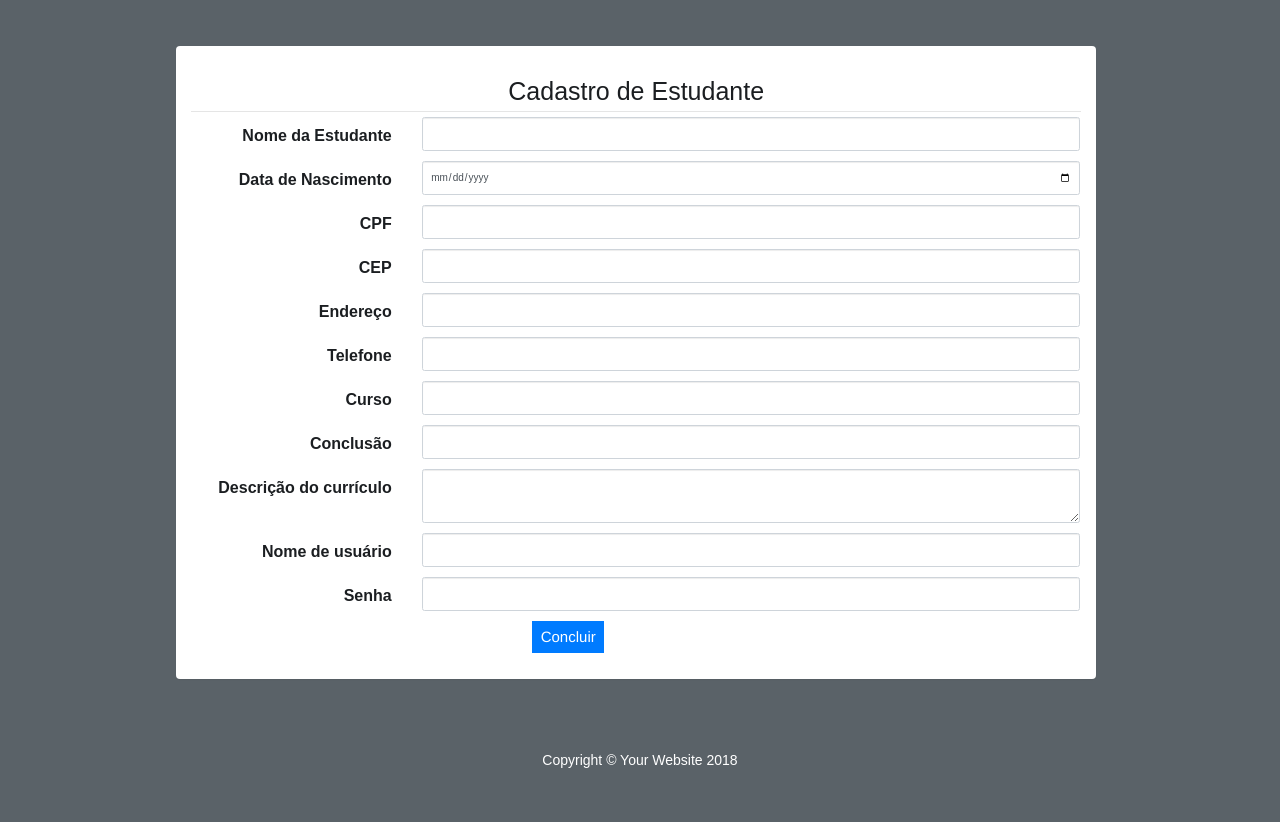
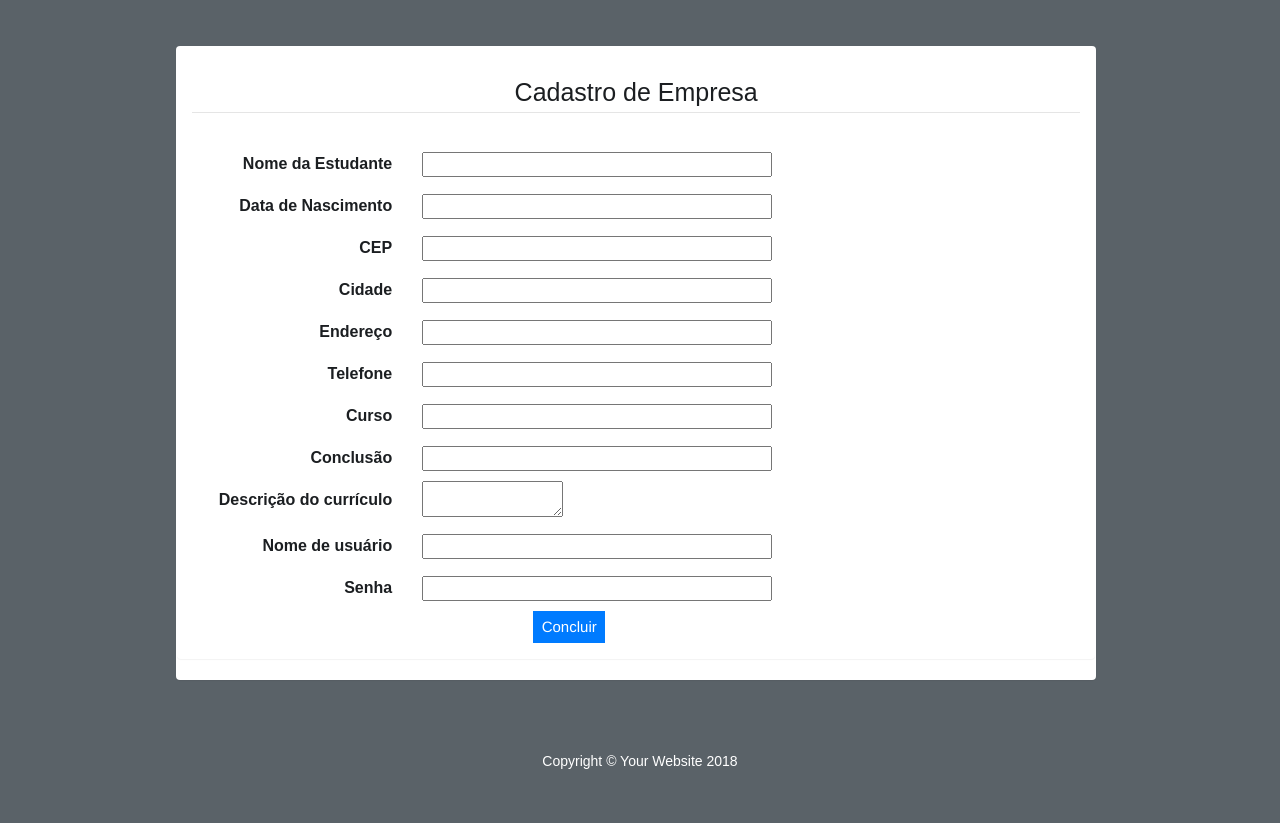
Before and after one commit to RaphaelDoBu/projeto-empsoft, a Django app: template projempsoft/templates/cadastro-estudante.html in a window 1280 px wide. Shown: the part 91-914 px from the top of the page. Run offline with Django 3.2, Linux system fonts and the light colour scheme; the template is opened without the code that fills it, so the values that code supplies are empty, except form fields; tables that the repository leaves empty hold one stand-in row (values such as "Sample post"); form fields are guessed from the names that the template uses; some libraries are stand-ins or nearby versions; some web fonts are replaced.

Commit message:
salvar formulario

```diff
--- a/projempsoft/models.py
+++ b/projempsoft/models.py
@@ -17,7 +17,6 @@ class Estudante(models.Model):
         return self.nome + ' - ' + self.curso
 
 class Empresa(models.Model):
-    estudante = models.ForeignKey(Estudante, on_delete=models.CASCADE)
     nome = models.CharField(max_length=250)
     endereco = models.CharField(max_length=250)
     cnpj = models.CharField(max_length=250)
--- a/projempsoft/static/css/grayscale.css
+++ b/projempsoft/static/css/grayscale.css
@@ -298,3 +298,17 @@ img::-moz-selection {
 .navbar-nav a{
   font-family: "Arial Black", arial-black;
 }
+
+.form-group input{
+  color: #000000;
+  width: 350px;
+  height: 25px;
+  margin-top: 7px;
+}
+
+
+.form-group input#id_descricao_curriculo{
+  color: #000000;
+  width: 350px;
+  height: 60px;
+}
--- a/projempsoft/templates/cadastro-estudante.html
+++ b/projempsoft/templates/cadastro-estudante.html
@@ -74,81 +74,79 @@
     <div class="row">
         <!-- panel preview -->
         <div class="col-sm-10" style="margin-left: 8%; margin-top: 4%;">
-            <div class="col-sm-12" style="margin-top: 3%">
-                <legend style="text-align: center;font-size: 25px">Cadastro de Estudante</legend>
+            <div class="panel">
+                <form method="POST" class="post-form" action="/post/new-estudante/">
+                    {% csrf_token %}
+                    <div class="col-sm-12" style="margin-top: 3%; margin-bottom: 3%">
+                        <legend style="text-align: center; font-size: 25px">Cadastro de Empresa</legend>
                     </div>
                     <div class="panel">
-                <form method="POST" class="post-form" action="/login/">
-                    {% csrf_token %}
                         <div class="panel-body form-horizontal payment-form">
                             <div class="form-group">
                                 <label for="concept" class="col-sm-3 control-label">Nome da Estudante</label>
                                 <div class="col-sm-9">
-                                <input type="text" class="form-control" id="concept" name="concept">
+                                    {{ form.nome }}
                                 </div>
                             </div>
                             <div class="form-group">
                                 <label for="date" class="col-sm-3 control-label">Data de Nascimento</label>
                                 <div class="col-sm-9">
-                                <input type="date" class="form-control" id="date" name="date">
-                            </div>
-                        </div>
-                        <div class="form-group">
-                            <label for="description" class="col-sm-3 control-label">CPF</label>
-                            <div class="col-sm-9">
-                                <input type="text" class="form-control" id="description" name="description">
+                                    {{ form.data_nascimento }}
                                 </div>
                             </div>
                             <div class="form-group">
                                 <label for="description" class="col-sm-3 control-label">CEP</label>
                                 <div class="col-sm-9">
-                                <input type="text" class="form-control" id="description" name="description">
+                                    {{ form.cep }}
                                 </div>
                             </div>
                             <div class="form-group">
+                                <label for="amount" class="col-sm-3 control-label">Cidade</label>
+                                <div class="col-sm-9">
+                                    {{ form.cidade }}
+                                </div>
+                            </div>
+
+                            <div class="form-group">
                                 <label for="amount" class="col-sm-3 control-label">Endereço</label>
                                 <div class="col-sm-9">
-                                <input type="number" class="form-control" id="amount" name="amount">
+                                    {{ form.endereco }}
                                 </div>
                             </div>
 
                             <div class="form-group">
                                 <label for="amount" class="col-sm-3 control-label">Telefone</label>
                                 <div class="col-sm-9">
-                                <input type="text" class="form-control">
+                                    {{ form.telefone }}
                                 </div>
                             </div>
                             <div class="form-group">
                                 <label for="description" class="col-sm-3 control-label">Curso</label>
                                 <div class="col-sm-9">
-                                <input type="text" class="form-control" id="description" name="description">
+                                    {{ form.curso }}
                                 </div>
                             </div>
                             <div class="form-group">
                                 <label for="description" class="col-sm-3 control-label">Conclusão</label>
                                 <div class="col-sm-9">
-                                <input type="text" class="form-control" id="description" name="description">
+                                    {{ form.conclusao }}
                                 </div>
                             </div>
                             <div class="form-group">
                                 <label for="description" class="col-sm-3 control-label">Descrição do currículo</label>
-                            <div class="col-sm-9">
-                            <textarea type="text" rows="3" class="form-control" id="description"
-                                      name="description"></textarea>
+                                <div class="col-sm-9">{{ form.descricao_curriculo }}
                                 </div>
                             </div>
-
-
                             <div class="form-group">
                                 <label for="status" class="col-sm-3 control-label">Nome de usuário</label>
                                 <div class="col-sm-9">
-                                <input type="text" class="form-control">
+                                    {{ form.nome_usuario }}
                                 </div>
                             </div>
                             <div class="form-group">
                                 <label for="date" class="col-sm-3 control-label">Senha</label>
                                 <div class="col-sm-9">
-                                <input type="password" class="form-control">
+                                    {{ form.senha }}
                                 </div>
                             </div>
 
@@ -156,7 +154,10 @@
                                 Concluir
                             </button>
                         </div>
+                    </div>
                 </form>
+            </div>
+
         </div>
 
     </div> <!-- / panel preview -->
--- a/projempsoft/urls.py
+++ b/projempsoft/urls.py
@@ -13,9 +13,11 @@ urlpatterns = [
     url(r'^cadastro-estudante/', views.cadastro_estudante, name='cadastro_estudante'),
     url(r'^cadastro-empresa/', views.cadastro_empresa, name='cadastro_empresa'),
 
-    url(r'^estudantes/(?P<estudante_id>[0-9]+)$', views.detail, name='detail'),
+    url(r'^estudante/(?P<estudante_id>[0-9]+)$', views.detail, name='detail'),
 
     url(r'^login/', views.login, name='login'),
 
-    url(r'^post/new/$', views.post_new, name='post_new'),
+    url(r'^post/new-estudante/$', views.post_new_estudante, name='post_new_estudante'),
+    url(r'^post/new-empresa/$', views.post_new_empresa, name='post_new_empresa'),
+
 ]
```
Also changed, not shown: projempsoft/forms.py (added, +15 -0 lines), projempsoft/templates/cadastro-empresa.html (+12 -12 lines), projempsoft/views.py (+32 -5 lines), db.sqlite3, projempsoft/migrations/0001_initial.py, 6 other files. Lines whose indentation alone changed are shown as unchanged.
